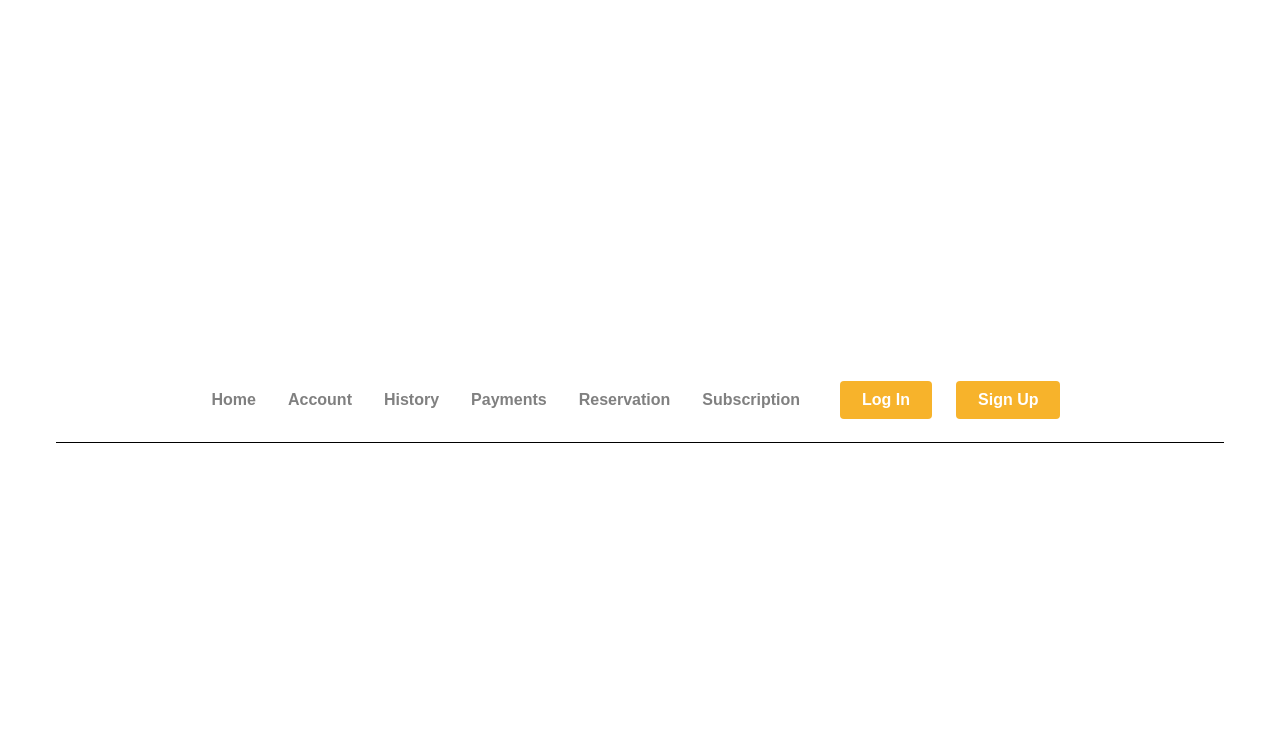
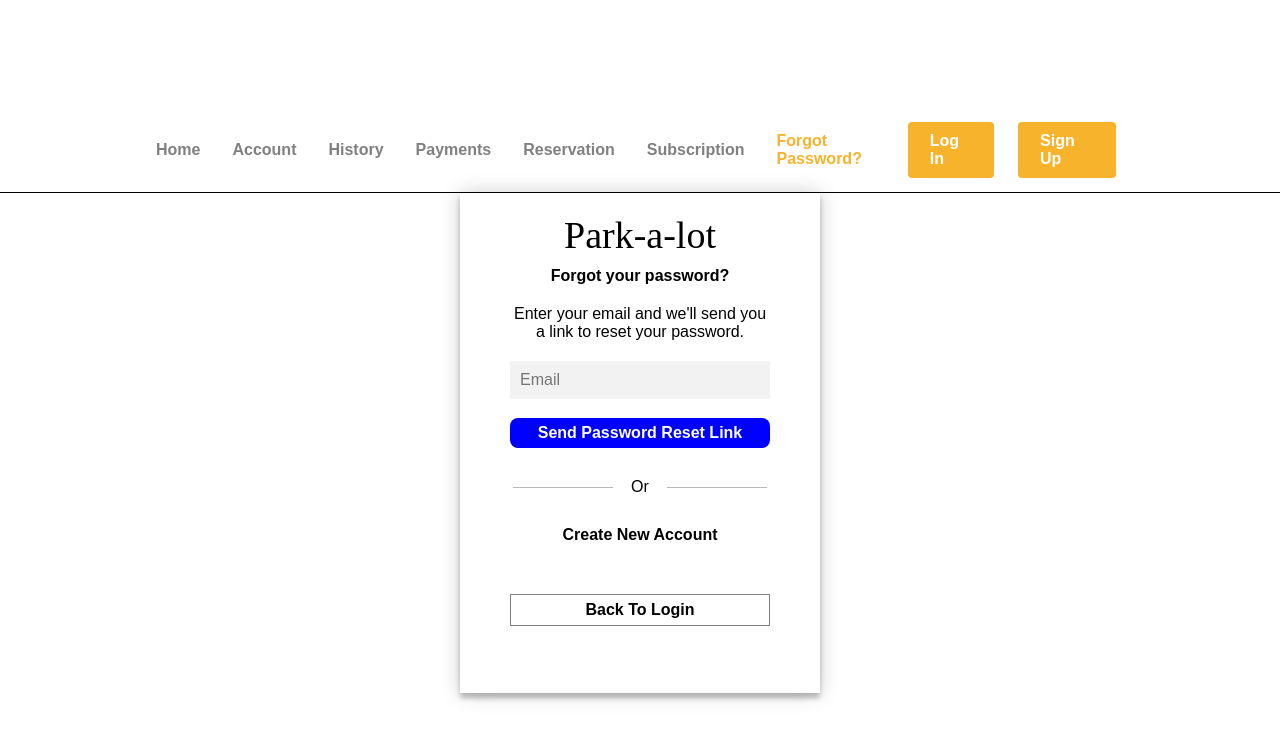
Before and after one commit to itsjmendez/park-a-lot, a React (Create React App) app: page /forgotPassword in a window 1280 px wide. Shown: the top 740 px of the page. Built offline with nearby package versions, Linux system fonts and the light colour scheme.

Commit message:
Added static Forgot Password Page - UI

```diff
--- a/src/App.js
+++ b/src/App.js
@@ -2,14 +2,15 @@ import './App.css';
 import { Routes, Route } from 'react-router-dom';
 import { Home } from './pages/Home/Index';
 import { Account } from './pages/Account/Index';
+import { ForgotPassword } from './pages/ForgotPassword/Index';
 import { Login } from './pages/Login/Index';
 import { Reservation } from './pages/Reservation/Index';
 import { History } from './pages/History/Index';
 import { Payments } from './pages/Payments/Index';
+import { SignUp } from './pages/Signup/Index';
 import { Subscription } from './pages/Subscription/Index';
 import { Navbar } from './layouts/Navbar/Index';
 import { Footer } from './layouts/Footer/Index';
-import { SignUp } from './pages/Signup/Index';
 
 function App() {
   return (
@@ -18,6 +19,7 @@ function App() {
       <Routes>
         <Route path="/" element={<Home />} />
         <Route path="/account" element={<Account />} />
+        <Route path="/forgotPassword" element={<ForgotPassword />} />
         <Route path="/history" element={<History />} />
         <Route path="login" element={<Login />} />
         <Route path="/payments" element={<Payments />} />
--- a/src/layouts/Navbar/Index.js
+++ b/src/layouts/Navbar/Index.js
@@ -15,6 +15,7 @@ export const Navbar = () => {
           <E.NavLink to="/payments">Payments</E.NavLink>
           <E.NavLink to="/reservation">Reservation</E.NavLink>
           <E.NavLink to="/subscription">Subscription</E.NavLink>
+          <E.NavLink to="/forgotPassword">Forgot Password?</E.NavLink>
         </E.NavMenu>
         <E.NavBtn>
           <E.NavBtnLink to="/login">Log In</E.NavBtnLink>
--- /dev/null
+++ b/src/pages/ForgotPassword/ForgotPassword.css
@@ -0,0 +1,154 @@
+body{
+  background: white;
+  display: flex;
+  min-height: 100vh;
+  justify-content: center;
+  align-items: center;
+}
+
+.forgotPassword{
+  width: 360px;
+  height: 500px;
+  background-color: white;
+  margin: auto;
+  box-shadow: 0 0 20px 0 rgba(0, 0, 0, 0.2), 0 5px 5px 0 rgba(0, 0, 0, 0.24);
+}
+
+.firstHeader{
+  font-size: 38px;
+  font-family: Apple Chancery, cursive;
+  font-weight: 100;
+  text-align: center;
+  margin-top: 20px;
+  margin-bottom: 40px;
+}
+
+.secondHeader{
+  font-size: 16px;
+  font-family: Arial, Helvetica, sans-serif;
+  font-weight: bold;
+  text-align: center;
+  margin-top: -20px;
+  margin-bottom: 10px;
+}
+
+.resetForm{
+  display: flex;
+  flex-direction: column;
+  justify-content: space-evenly;
+  padding: 50px;
+}
+
+.msg{
+  font-family: Arial, Helvetica, sans-serif;
+  text-align: center;
+  background-color: green;
+  padding: 6px;
+  color: white;
+  margin-top: 10px;
+  margin-bottom: 0px;
+  border-radius: 3px;
+}
+
+span{
+  font-family: Arial, Helvetica, sans-serif;
+  font-size: 14px;
+  color: red;
+  margin-top: -18px;
+  margin-bottom: 20px;
+}
+
+.form{
+  margin: -10px 0px 1px 0px;
+  padding: 10px;
+  font-size: 16px;
+  border: 0;
+  font-family: Arial, Helvetica, sans-serif;
+}
+
+input{
+  background: #f2f2f2;
+  margin-top: 2000px;
+}
+
+#hrLines{
+  position: relative;
+  max-width: 500px;
+  margin: 100px auto;
+  text-align: center;
+  margin-top: 30px;
+  margin-bottom: 30px;
+}
+
+#hrLines:before{
+  content:" ";
+  height: 1px;
+  width: 100px;
+  background: #4542425e;
+  display: block;
+  position: absolute;
+  top: 50%;
+  left: 200%;
+}
+
+#hrLines:after{
+  content:" ";
+  height: 1px;
+  width: 100px;
+  background: #4542425e;
+  display: block;
+  position: absolute;
+  top: 50%;
+  right: 200%;
+}
+
+.login{
+  padding: 6px;
+  border: 1px solid gray;
+  margin: 0;
+  text-align: center;
+  margin-top: 30px;
+}
+
+p{
+  text-align: center;
+  font-family: Arial, Helvetica, sans-serif;
+  font-size: 16px;
+  color: black;
+  margin-top: 10px;
+  margin-bottom: 20px;
+}
+
+#message{
+  margin-bottom:30px;
+}
+
+#create{
+  color: black;
+  margin-top: 0px;
+}
+
+.account{
+  color: black;
+}
+
+a{
+  color: blue;
+  text-decoration: none;
+}
+
+button{
+  background: blue;
+  color: white;
+  cursor: pointer;
+  border: 0;
+  border-radius: 8px;
+  padding: 6px;
+  font-weight: bold;
+  font-size: 16px;
+  font-family: Arial, Helvetica, sans-serif;
+}
+
+button:disabled{
+  cursor: default;
+}
--- /dev/null
+++ b/src/pages/ForgotPassword/Index.js
@@ -0,0 +1,50 @@
+import React, { useState } from 'react';
+import './ForgotPassword.css';
+
+export const ForgotPassword = () => {
+  const [values, setValues] = useState({
+    email: "",
+  });
+
+  const [sendLink, setSendLink] = useState(false);
+  const [valid, setValid] = useState(false);
+
+  const handleEmail = (event) => {
+    setValues({...values, email: event.target.value})
+  };
+
+  const handleLink = (event) => {
+    event.preventDefault();
+    if (values.email) {
+     setValid(true);
+   };
+   setSendLink(true);
+  };
+
+  return(
+    <div className="forgotPassword">
+        <form className="resetForm" onSubmit={handleLink}>
+          <h1 className="firstHeader">Park-a-lot</h1>
+          <h2 className="secondHeader">Forgot your password?</h2>
+          <p id="message">Enter your email and we'll send you a link to reset your password.</p>
+          <input
+            id="email"
+            className="form"
+            type="text"
+            placeholder="Email"
+            name="email"
+            onChange={handleEmail}
+            value={values.email}
+          /><br />
+           {sendLink && !values.email ? <span id="emailError">Please enter your email</span> : null}
+          <button className="submit" type="submit">Send Password Reset Link</button>
+          {sendLink && valid ? <div className="msg">Password Reset Link Sent!!!</div> : null}
+          <p id="hrLines">Or</p>
+          <p id="create"><a className="account" href="https://my.jsu.edu/">Create New Account</a></p>
+          <div className="login"><a className="account" href="https://my.jsu.edu/">Back To Login</a></div>
+        </form>
+      </div>
+  );
+};
+
+export default ForgotPassword;
--- a/src/pages/Login/Index.js
+++ b/src/pages/Login/Index.js
@@ -59,3 +59,5 @@ export const Login = () => {
       </div>
   );
 };
+
+export default Login;
```
